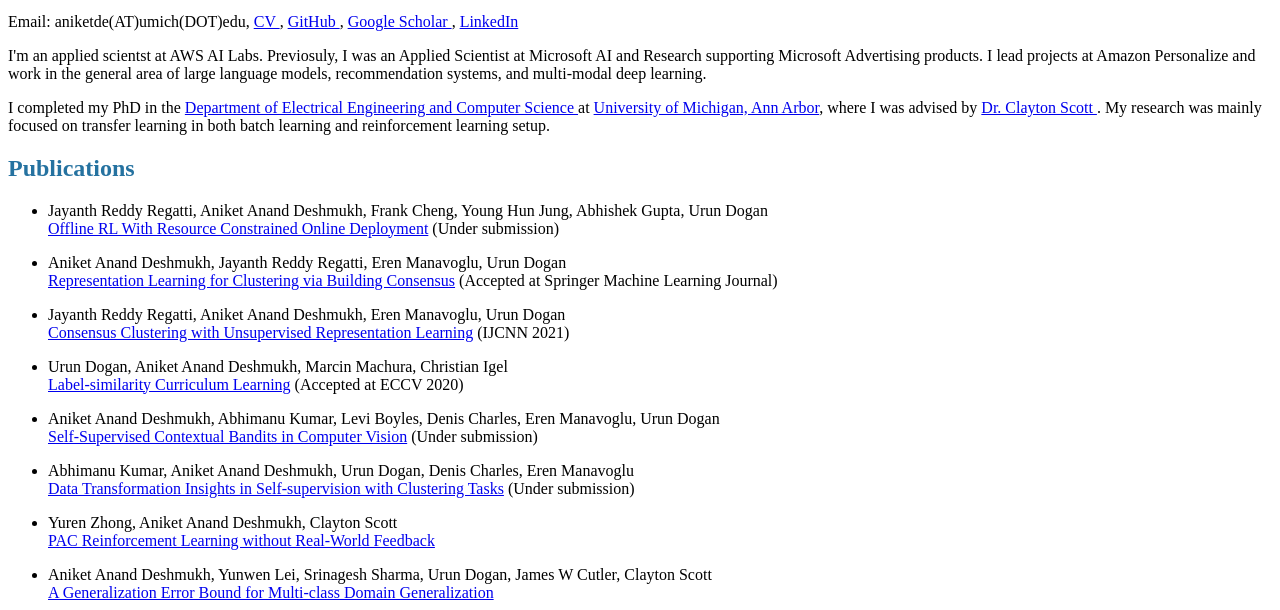
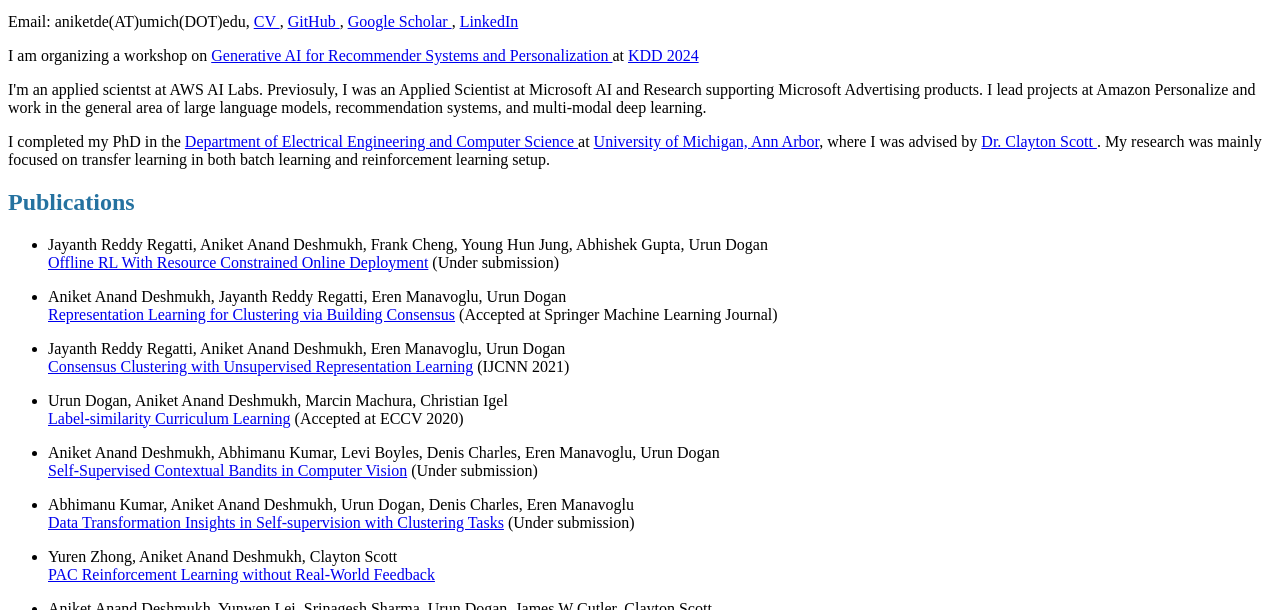
Before and after one commit to aniketde/aniketde.github.io, a plain HTML site: page processed_md/index.html in a window 1280 px wide. Shown: the part 490-1100 px from the top of the page. Drawn offline with Linux system fonts and the light colour scheme.

Commit message:
Update index.html

```diff
--- a/processed_md/index.html
+++ b/processed_md/index.html
@@ -14,6 +14,10 @@
     <img src="processed_md/IMG_3235.PNG" alt="Aniket Deshmukh photo" style="width:304px;height:420px;"/>
     <p>Email: aniketde(AT)umich(DOT)edu, <a href="./processed_md/Resume_Aniket.pdf" target="_blank"> CV </a>, <a href= "https://github.com/aniketde" target="_blank"> GitHub </a>, <a href= "https://scholar.google.com/citations?user=a4cD32QAAAAJ&hl=en&oi=ao" target="_blank"> Google Scholar </a>, <a href= "https://www.linkedin.com/in/aniket-deshmukh-7b5bb8b8/" target="_blank"> LinkedIn </a>  </p>
 </div>
+
+<p> I am organizing a workshop on  <a href="https://genai-personalization.github.io/" target="_blank">
+  Generative AI for Recommender Systems and Personalization  </a>  at <a href="https://kdd2024.kdd.org/" target="_blank">
+  KDD 2024 </a>  </p>
 
 <p>I'm an applied scientst at AWS AI Labs. Previosuly, I was an Applied Scientist at Microsoft AI and Research supporting Microsoft
   Advertising products. I lead projects at Amazon Personalize and work in the general area of large language models, recommendation systems, and multi-modal deep learning.</p>
```
